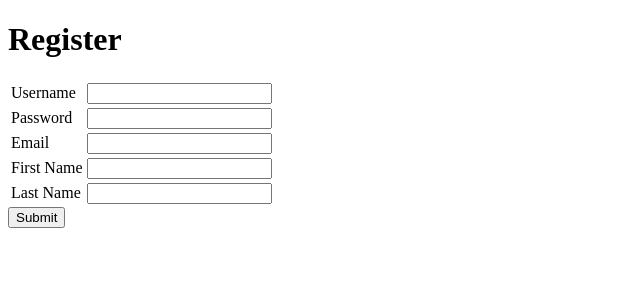
After one commit to aw31/Charon, a Flask app: page /register in a window 1280 px wide. The commit adds this page. Shown: the top 300 px of the page, without its empty margins (0-640 px from the left). Run offline with Flask 2, Linux system fonts and the light colour scheme.

Commit message:
Added user accounts.

```diff
--- a/charon.py
+++ b/charon.py
@@ -3,15 +3,11 @@ import time
 from threading import Thread, Lock
 from selenium import webdriver
 from selenium.webdriver.support.ui import Select
+from credentials import HANDLE, PASSWORD
 
-def get_password():
-    """Returns password."""
-    return open('password.txt').read()[:-1]
-
-HANDLE = 'Charon'
-PASSWORD = get_password()
 LOGIN_URL = 'http://codeforces.com/enter'
 SUBMISSIONS_URL = 'http://codeforces.com/submissions/' + HANDLE
+
 REFRESH_LIMIT = 60
 
 def synchronized(f):
@@ -35,7 +31,7 @@ class Charon(object):
     def __init__(self):
         self.lock = Lock() # manages access to Selenium
         self.lock.acquire() # acquires lock until logged in
-        self.driver = webdriver.Firefox()
+        self.driver = webdriver.PhantomJS()
         self.driver.implicitly_wait(10)
         self._login()
 
--- a/main.py
+++ b/main.py
@@ -1,12 +1,53 @@
 """Virtual judge server using Charon for submissions."""
 import datetime
-from flask import *
-from flask_sqlalchemy import SQLAlchemy
+from flask import Flask, abort, flash, redirect, render_template, request
+from flask.ext.login import LoginManager, UserMixin, login_required, login_user, logout_user, current_user
+from flask.ext.sqlalchemy import SQLAlchemy
+from flask.ext.wtf import Form
+from wtforms import StringField, TextAreaField, SelectField, PasswordField
+from wtforms.validators import DataRequired, Length
 from charon import Charon
 
 app = Flask(__name__)
-app.config['SQLALCHEMY_DATABASE_URI'] = 'sqlite:///data/charon.db'
+app.config.update(
+    CSRF_ENABLED=True,
+    SECRET_KEY='onlybessieknows',
+    SQLALCHEMY_DATABASE_URI='sqlite:///data/charon.db',
+)
+
 db = SQLAlchemy(app)
+
+login_manager = LoginManager()
+login_manager.init_app(app)
+login_manager.login_view = 'login'
+
+# Table for many-to-many relationship between problems and users.
+solves = db.Table('solves',
+                  db.Column('problem_id', db.Integer, db.ForeignKey('problem.id')),
+                  db.Column('user_id', db.Integer, db.ForeignKey('user.id'))
+                  )
+
+class User(db.Model, UserMixin):
+    """Model for online judge users."""
+    id = db.Column(db.Integer, primary_key=True)
+    username = db.Column(db.String(50), nullable=False, unique=True)
+    password = db.Column(db.String(255), nullable=False, server_default='')
+    email = db.Column(db.String(255), nullable=False, unique=True)
+    first_name = db.Column(db.String(100), nullable=False, server_default='')
+    last_name = db.Column(db.String(100), nullable=False, server_default='')
+    solves = db.relationship('Problem', secondary=solves, backref='users', lazy='dynamic')
+
+    def __init__(self, username, password, email, first_name, last_name):
+        self.username = username
+        self.password = password
+        self.email = email
+        self.first_name = first_name
+        self.last_name = last_name
+
+@login_manager.user_loader
+def load_user(id):
+    """Returns user for Flask-Login."""
+    return User.query.get(int(id))
 
 class Problem(db.Model):
     """Model for coding problems."""
@@ -34,16 +75,75 @@ class Submission(db.Model):
     cf_id = db.Column(db.String)
     problem_id = db.Column(db.Integer, db.ForeignKey('problem.id'))
     problem = db.relationship('Problem', backref=db.backref('submissions', lazy='dynamic'))
+    user_id = db.Column(db.Integer, db.ForeignKey('user.id'))
+    user = db.relationship('User', backref=db.backref('users', lazy='dynamic'))
 
-    def __init__(self, language, code, problem):
+    def __init__(self, language, code, problem, user):
         self.language = language
         self.code = code
         self.date = datetime.datetime.now()
         self.verdict = 'JUDGING'
         self.problem = problem
+        self.user = user
 
-def curry_update(submission_id):
-    """Curries update with submission ID."""
+class ProblemForm(Form):
+    """Form for adding new problems."""
+    url = StringField('URL', validators=[DataRequired()])
+    index = StringField('Index', validators=[DataRequired()])
+    title = StringField('Title', validators=[DataRequired()])
+    statement = TextAreaField('Statement', validators=[DataRequired()])
+
+class SubmitForm(Form):
+    """Form for solution submission."""
+    language = SelectField('Language', choices = [
+        ('Python 3.5.1', 'Python 3.5.1'),
+        ('GNU G++11 5.1.0', 'GNU G++11 5.1.0'),
+        ('Java 1.8.0_66', 'Java 1.8.0_66')
+    ])
+    code = TextAreaField('Code', validators=[DataRequired()])
+
+class LoginForm(Form):
+    """Form for logging in."""
+    username = StringField('Username', [DataRequired()])
+    password = PasswordField('Password', [DataRequired()])
+
+    def __init__(self, *args, **kwargs):
+        Form.__init__(self, *args, **kwargs)
+        self.user = None
+
+    def validate(self):
+        """Overrides validation to check password."""
+        if not Form.validate(self):
+            return False
+        user = User.query.filter_by(
+            username=self.username.data,
+            password=self.password.data
+        ).first()
+        if not user:
+            return False
+        self.user = user
+        return True
+
+class RegistrationForm(Form):
+    """Form for registration."""
+    username = StringField('Username', [DataRequired(), Length(max=50)])
+    password = PasswordField('Password', [DataRequired(), Length(max=255)])
+    email = StringField('Email', [DataRequired(), Length(max=255)])
+    first_name = StringField('First Name', [DataRequired(), Length(max=100)])
+    last_name = StringField('Last Name', [DataRequired(), Length(max=100)])
+
+    def validate(self):
+        """Overrides validation to check for uniqueness."""
+        if not Form.validate(self):
+            return False
+        if User.query.filter_by(username=self.username.data).count():
+            return False
+        if User.query.filter_by(username=self.email.data).count():
+            return False
+        return True
+
+def get_callback(submission_id, user_id):
+    """Curries update with submission ID and user ID."""
     def update(cf_id, result):
         """Updates submission with judge results."""
         submission = Submission.query.get(submission_id)
@@ -52,13 +152,20 @@ def curry_update(submission_id):
         submission.runtime = result[1]
         submission.memory = result[2]
         db.session.commit()
+        if submission.verdict == 'OK':
+            user = User.query.get(user_id)
+            user.solves.append(submission.problem)
+            db.session.commit()
     return update
 
 @app.route('/')
 def index():
     """Index page handler."""
     problems = Problem.query.all()
-    return render_template('index.html', problems=problems)
+    solves = {}
+    if not current_user.is_anonymous:
+        solves = dict.fromkeys(current_user.solves.all())
+    return render_template('index.html', problems=problems, solves=solves)
 
 @app.route('/status')
 def status():
@@ -66,43 +173,80 @@ def status():
     submissions = Submission.query.all()
     return render_template('status.html', submissions=submissions)
 
+@app.route('/add', methods=['GET', 'POST'])
+def add():
+    """Handler for adding new problems."""
+    form = ProblemForm()
+    if form.validate_on_submit():
+        url = form.url.data
+        index = form.index.data
+        title = form.title.data
+        statement = form.statement.data
+        db.session.add(Problem(url, index, title, statement))
+        db.session.commit()
+        return redirect('/')
+    return render_template('add.html', form=form)
+
 @app.route('/problem/<int:problem_id>')
 def view(problem_id):
     """Handler for viewing problem statement."""
     problem = Problem.query.get(problem_id)
+    if not problem:
+        abort(404)
     return render_template('problem.html', problem=problem)
 
-@app.route('/add', methods=['GET', 'POST'])
-def add():
-    """Handler for adding new problems."""
-    if request.method == 'GET':
-        return render_template('add.html')
-    else:
-        url = request.form['url']
-        index = request.form['index']
-        title = request.form['title']
-        statement = request.form['statement']
-        db.session.add(Problem(url, index, title, statement))
-        db.session.commit()
-        return redirect('/')
-
 @app.route('/problem/<int:problem_id>/submit', methods=['GET', 'POST'])
+@login_required
 def submit(problem_id):
     """Handler for submitting to a given problem."""
     problem = Problem.query.get(problem_id)
-    if request.method == 'GET':
-        return render_template('submit.html', problem=problem)
-    else:
-        language = request.form['language']
-        code = request.form['code']
-        submission = Submission(language, code, problem)
+    if not problem:
+        abort(404)
+    form = SubmitForm()
+    if form.validate_on_submit():
+        language = form.language.data
+        code = form.code.data
+        submission = Submission(language, code, problem, current_user)
         db.session.add(submission)
         db.session.commit()
-        callback = curry_update(submission.id)
-        cf_submission = (problem.url, problem.index, language, code)
-        charon.submit(cf_submission, callback)
+        cf_data = (problem.url, problem.index, language, code)
+        charon.submit(cf_data, get_callback(submission.id, current_user.id))
         return redirect('/status')
+    return render_template('submit.html', problem=problem, form=form)
+
+@app.route('/login', methods=['GET', 'POST'])
+def login():
+    """Handler for logging in."""
+    form = LoginForm()
+    if form.validate_on_submit():
+        login_user(form.user)
+        return redirect('/')
+    return render_template('login.html', form=form)
+
+@app.route('/register', methods=['GET', 'POST'])
+def register():
+    """Handler for registration."""
+    form = RegistrationForm()
+    if form.validate_on_submit():
+        user = User(
+            form.username.data,
+            form.password.data,
+            form.email.data,
+            form.first_name.data,
+            form.last_name.data
+        )
+        db.session.add(user)
+        db.session.commit()
+        return redirect('/')
+    return render_template('register.html', form=form)
+
+@app.route('/logout')
+def logout():
+    """Handler for logging out."""
+    logout_user()
+    return redirect('/')
 
 if __name__ == "__main__":
+    db.create_all()
     charon = Charon()
     app.run(debug=True)
--- a/templates/index.html
+++ b/templates/index.html
@@ -6,6 +6,9 @@
       <tr>
         <td>
           <a href="problem/{{ problem.id }}">{{ problem.title }}</a>
+          {% if problem in solves %}
+            <span>[Solved]</span>
+          {% endif %}
         </td>
       </tr>
     {% endfor %}
--- /dev/null
+++ b/templates/register.html
@@ -0,0 +1,30 @@
+<!doctype html>
+<title>Register</title>
+<h1>Register</h1>
+
+<form method="post">
+  {{ form.hidden_tag() }}
+  <table>
+    <tr>
+      <td> {{ form.username.label }} </td>
+      <td> {{ form.username(size=20) }} </td>
+    </tr>
+    <tr>
+      <td> {{ form.password.label }} </td>
+      <td> {{ form.password(size=20) }} </td>
+    </tr>
+    <tr>
+      <td> {{ form.email.label }} </td>
+      <td> {{ form.email(size=20) }} </td>
+    </tr>
+    <tr>
+      <td> {{ form.first_name.label }} </td>
+      <td> {{ form.first_name(size=20) }} </td>
+    </tr>
+    <tr>
+      <td> {{ form.last_name.label }} </td>
+      <td> {{ form.last_name(size=20) }} </td>
+    </tr>
+  </table>
+  <input type="submit" value="Submit">
+</form>
--- a/templates/status.html
+++ b/templates/status.html
@@ -8,6 +8,7 @@
     <th> Verdict </th>
     <th> Time </th>
     <th> Memory </th>
+    <th> User </th>
   </tr>
   {% for submission in submissions %}
     <tr>
@@ -16,6 +17,7 @@
       <td> {{ submission.verdict }} </td>
       <td> {{ submission.runtime }} </td>
       <td> {{ submission.memory }} </td>
+      <td> {{ submission.user.username }} </td>
     </tr>
   {% endfor %}
 </table>
```
Also changed, not shown: templates/add.html (+19 -8 lines), templates/login.html (added, +18 -0 lines), templates/submit.html (+12 -9 lines), 1 other file.
